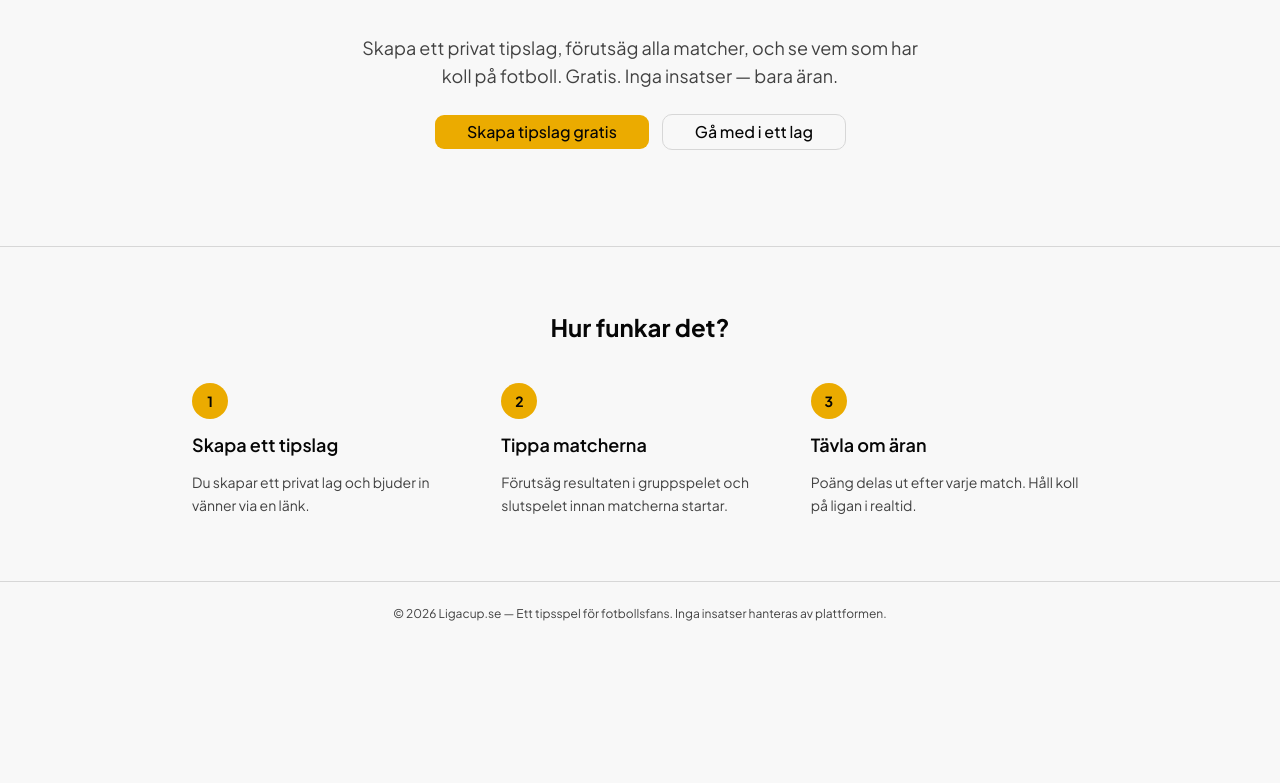
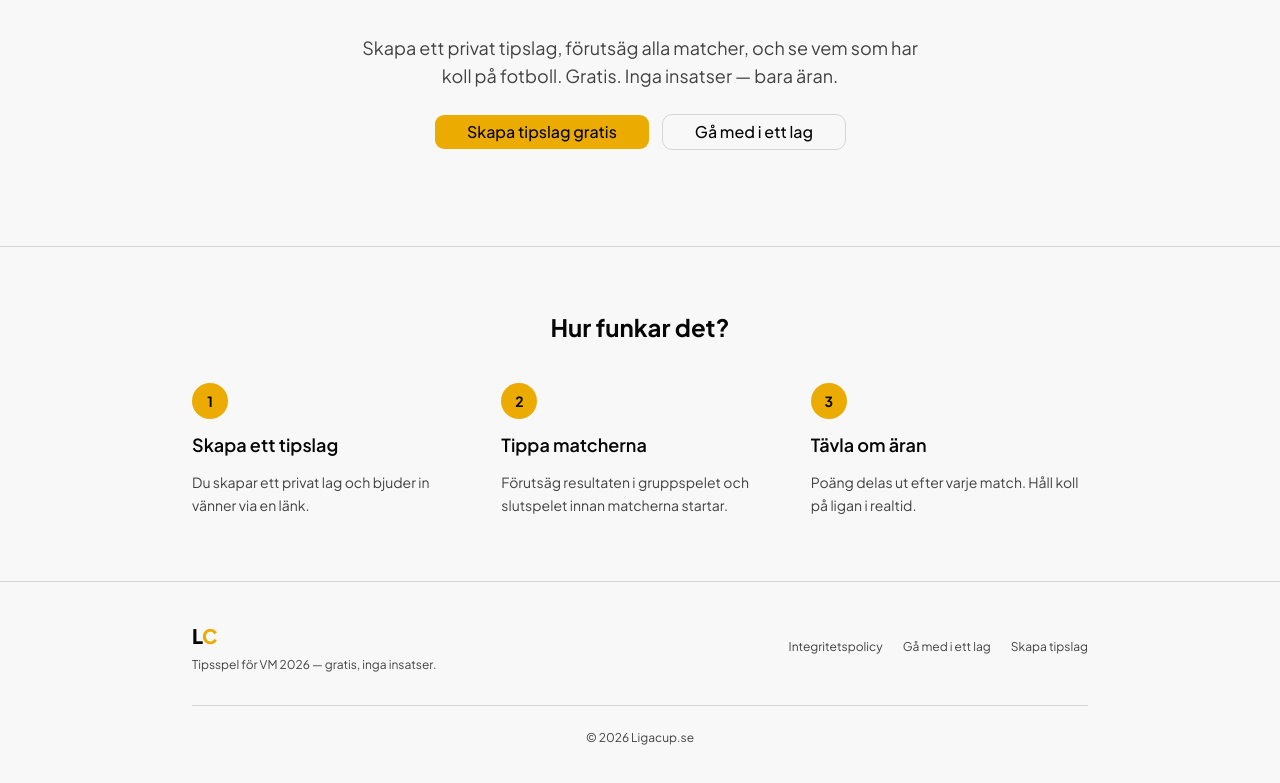
Before and after one commit to Noahgradstock/ligacup, a Next.js app: page / in a window 1280 px wide. Shown: the part 351-1134 px from the top of the page. Before the commit the page ends 997 px from the top, so only its background shows below. Built offline with nearby package versions, Linux system fonts and the light colour scheme.

Commit message:
feat(landing): proper footer with policy link + stub policy page
Footer shows brand, tagline, nav links (Integritetspolicy, join, create).
/policy page created as a stub ready to be filled in.

Co-Authored-By: Claude Sonnet 4.6 <noreply@anthropic.com>

```diff
--- a/app/page.tsx
+++ b/app/page.tsx
@@ -86,8 +86,36 @@ export default function LandingPage() {
       </section>
 
       {/* Footer */}
-      <footer className="border-t border-border px-6 py-6 text-center text-muted-foreground text-xs">
-        © 2026 Ligacup.se — Ett tipsspel för fotbollsfans. Inga insatser hanteras av plattformen.
+      <footer className="border-t border-border px-6 py-10">
+        <div className="max-w-4xl mx-auto flex flex-col sm:flex-row items-center justify-between gap-6">
+          {/* Brand */}
+          <div className="flex flex-col items-center sm:items-start gap-1.5">
+            <span className="text-lg">
+              <LogoWordmark />
+            </span>
+            <p className="text-xs text-muted-foreground">
+              Tipsspel för VM 2026 — gratis, inga insatser.
+            </p>
+          </div>
+
+          {/* Links */}
+          <nav className="flex items-center gap-5 text-xs text-muted-foreground">
+            <Link href="/policy" className="hover:text-foreground transition-colors">
+              Integritetspolicy
+            </Link>
+            <Link href="/join" className="hover:text-foreground transition-colors">
+              Gå med i ett lag
+            </Link>
+            <Link href="/league/new" className="hover:text-foreground transition-colors">
+              Skapa tipslag
+            </Link>
+          </nav>
+        </div>
+
+        {/* Bottom bar */}
+        <div className="max-w-4xl mx-auto mt-8 pt-6 border-t border-border text-center text-xs text-muted-foreground">
+          © 2026 Ligacup.se
+        </div>
       </footer>
     </main>
   );
--- /dev/null
+++ b/app/policy/page.tsx
@@ -0,0 +1,39 @@
+import Link from "next/link";
+import { LogoWordmark } from "@/components/logo-wordmark";
+
+export const metadata = {
+  title: "Integritetspolicy — Ligacup.se",
+};
+
+export default function PolicyPage() {
+  return (
+    <div className="flex flex-col min-h-screen">
+      {/* Nav */}
+      <nav className="flex items-center justify-between px-6 py-4 border-b border-border">
+        <Link href="/" className="text-xl">
+          <LogoWordmark />
+        </Link>
+      </nav>
+
+      {/* Content */}
+      <main className="flex-1 max-w-2xl mx-auto w-full px-6 py-12">
+        <h1 className="text-3xl font-bold tracking-tight mb-2">Integritetspolicy</h1>
+        <p className="text-muted-foreground text-sm mb-10">Senast uppdaterad: april 2026</p>
+
+        <div className="prose prose-sm dark:prose-invert max-w-none text-muted-foreground leading-relaxed space-y-6">
+          <p>
+            Innehåll kommer snart. Vi jobbar på att fylla den här sidan med information om hur
+            Ligacup.se hanterar dina uppgifter.
+          </p>
+        </div>
+      </main>
+
+      {/* Footer */}
+      <footer className="border-t border-border px-6 py-6 text-center text-xs text-muted-foreground">
+        <Link href="/" className="hover:text-foreground transition-colors">
+          ← Tillbaka till startsidan
+        </Link>
+      </footer>
+    </div>
+  );
+}
```
